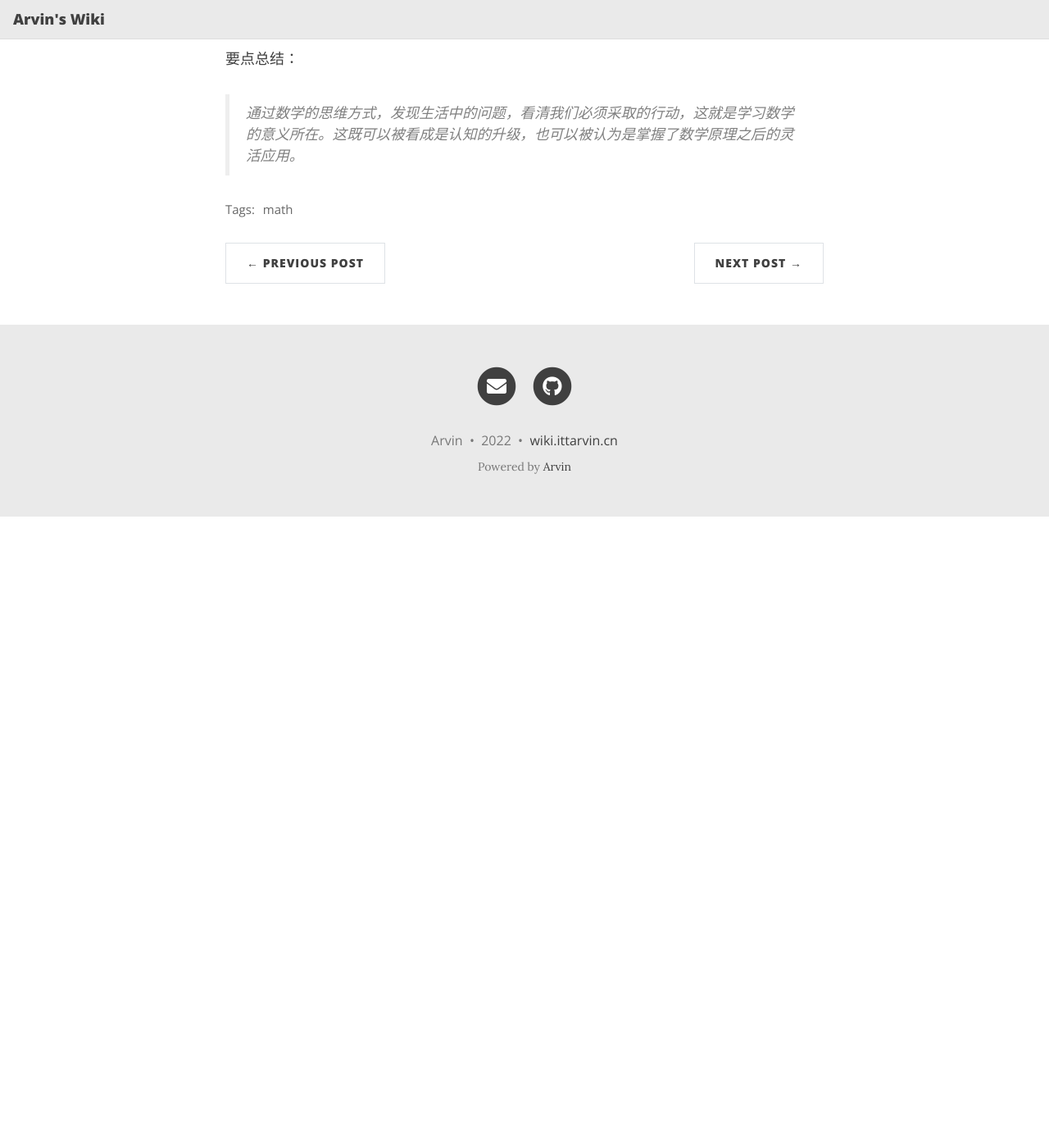
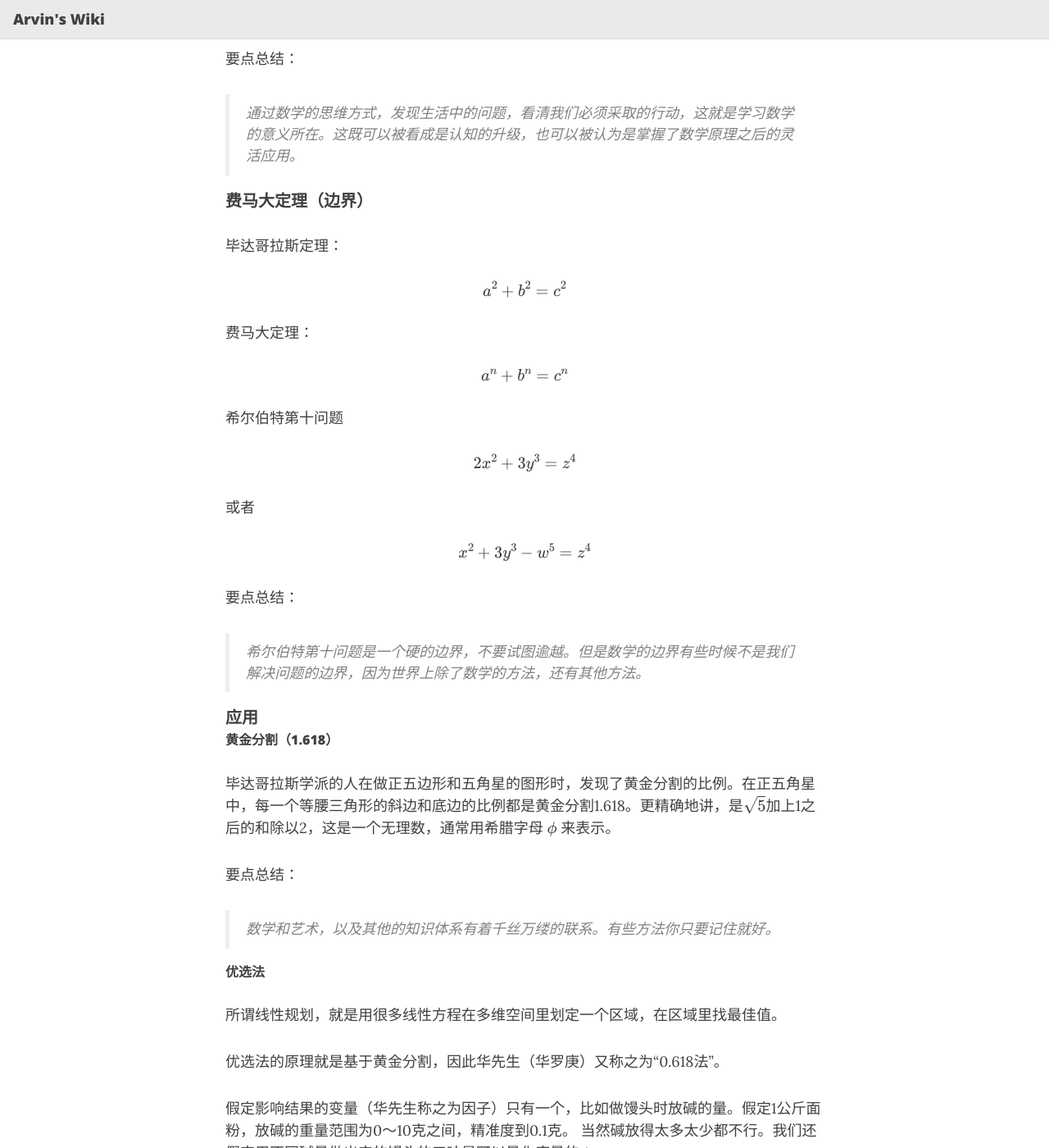
Before and after one commit to wangpf1024/ittarvin.github.io.expired, a Jekyll site: the page built from _posts/2022-06-13-mathematics-数学的线索.md, in a window 1280 px wide and 1400 px high, scrolled down 4251 px. Shown: the whole window at 82% size. Built offline with Jekyll 4.4.1, drawn with Linux system fonts in a browser that asks for light colours; nearby versions of some CDN libraries; formulas are drawn with MathJax 3; before the commit the page ends 4881 px from its top, so only the background shows below that; some of the changed text lies outside the part shown.

Commit message:
update math

```diff
--- a/_posts/2022-06-13-mathematics-数学的线索.md
+++ b/_posts/2022-06-13-mathematics-数学的线索.md
@@ -94,3 +94,65 @@ $$
 
 要点总结：
 > 通过数学的思维方式，发现生活中的问题，看清我们必须采取的行动，这就是学习数学的意义所在。这既可以被看成是认知的升级，也可以被认为是掌握了数学原理之后的灵活应用。
+
+
+### 费马大定理（边界）
+
+毕达哥拉斯定理：
+
+$$
+a^2 + b^2 = c^2
+$$
+
+费马大定理：
+
+$$
+a^n+b^n=c^n
+$$
+
+希尔伯特第十问题
+
+$$
+2x^2+3y^3=z^4
+$$
+
+或者
+
+$$
+x^2+3y^3-w^5=z^4
+$$
+
+要点总结：
+> 希尔伯特第十问题是一个硬的边界，不要试图逾越。但是数学的边界有些时候不是我们解决问题的边界，因为世界上除了数学的方法，还有其他方法。
+
+### 应用
+#### 黄金分割（1.618）
+
+毕达哥拉斯学派的人在做正五边形和五角星的图形时，发现了黄金分割的比例。在正五角星中，每一个等腰三角形的斜边和底边的比例都是黄金分割1.618。更精确地讲，是$\sqrt 5$加上1之后的和除以2，这是一个无理数，通常用希腊字母 $\phi$ 来表示。
+
+要点总结：
+> 数学和艺术，以及其他的知识体系有着千丝万缕的联系。有些方法你只要记住就好。
+
+#### 优选法
+所谓线性规划，就是用很多线性方程在多维空间里划定一个区域，在区域里找最佳值。
+
+优选法的原理就是基于黄金分割，因此华先生（华罗庚）又称之为“0.618法”。
+
+假定影响结果的变量（华先生称之为因子）只有一个，比如做馒头时放碱的量。假定1公斤面粉，放碱的重量范围为0～10克之间，精准度到0.1克。
+当然碱放得太多太少都不行。我们还假定用不同碱量做出来的馒头的口味是可以量化度量的：
+
+根据优选法，第一次试验取在黄金分割点，也就是0～10克之间6.18克的位置。如果我们发现这样做出来的馒头碱多了，那么怎么办呢？根据华先生的优选法，
+第二次做试验选择从0到6.18克之间的黄金分割点。
+
+黄金分割有一个特别好的性质，就是(1-0.618)/0.618=0.618，这样一来，0到6.18克的黄金分割点正好是10-6.18 = 3.82克的位置，这就使得这前后两次找到的黄金分割点，6.18和3.82中间出现了中间点，恰好是5.0克，也就是说5.0成了两次黄金分割点的对称点
+
+![得到App_2022-06-20_06-29-30.png](/assets/img/得到App_2022-06-20_06-29-30.png)
+
+在实际应用中，很多问题有多个变量，而不只是一个。优选法对这种问题设计了一种二维的折纸法，具体做法大致是这样：
+
+1. 先确定第一个维度的黄金分割点；
+2. 再确定第二个维度的黄金分割点，这样就把二维空间划分为四个部分；
+3. 接下来确定第一个维度的第二个黄金分割点；
+4. 再确定第二个维度的第二个黄金分割点。
+
+重复第三、第四个步骤，直到找到最佳点。
```
Also changed, not shown: assets/img/得到App_2022-06-20_06-29-30.png (added).
